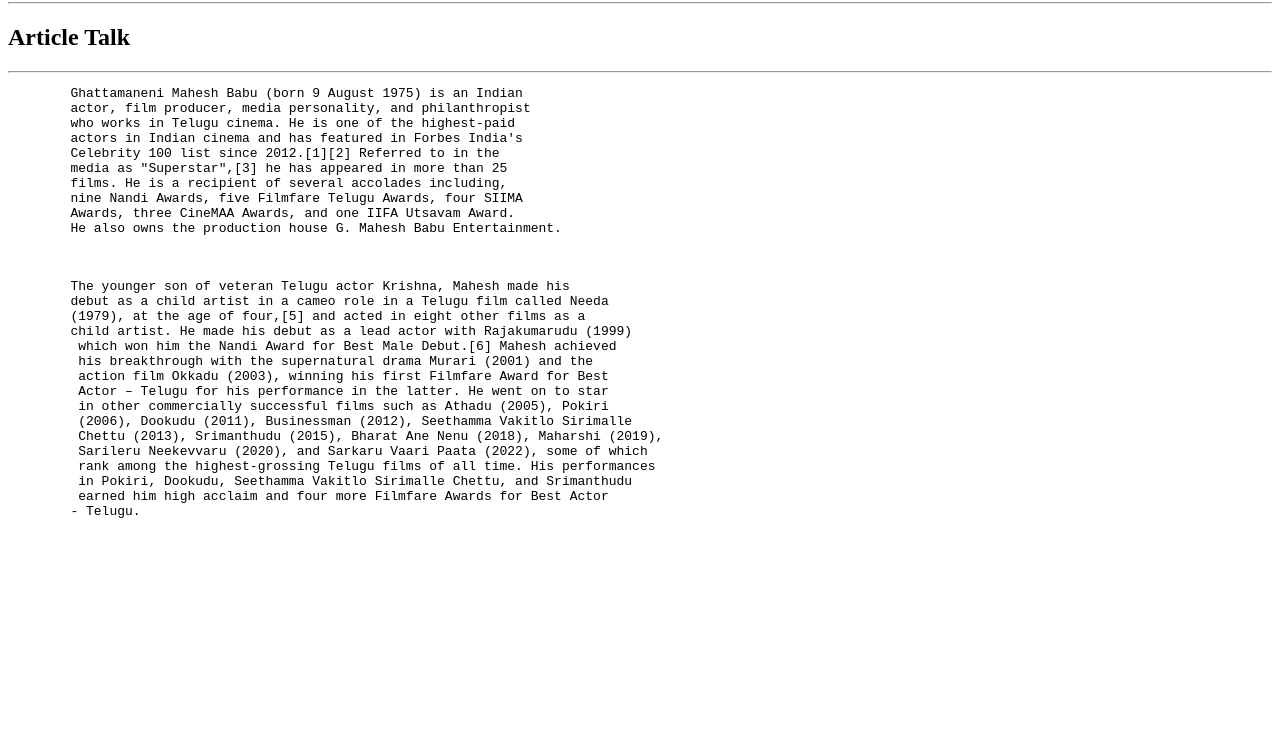
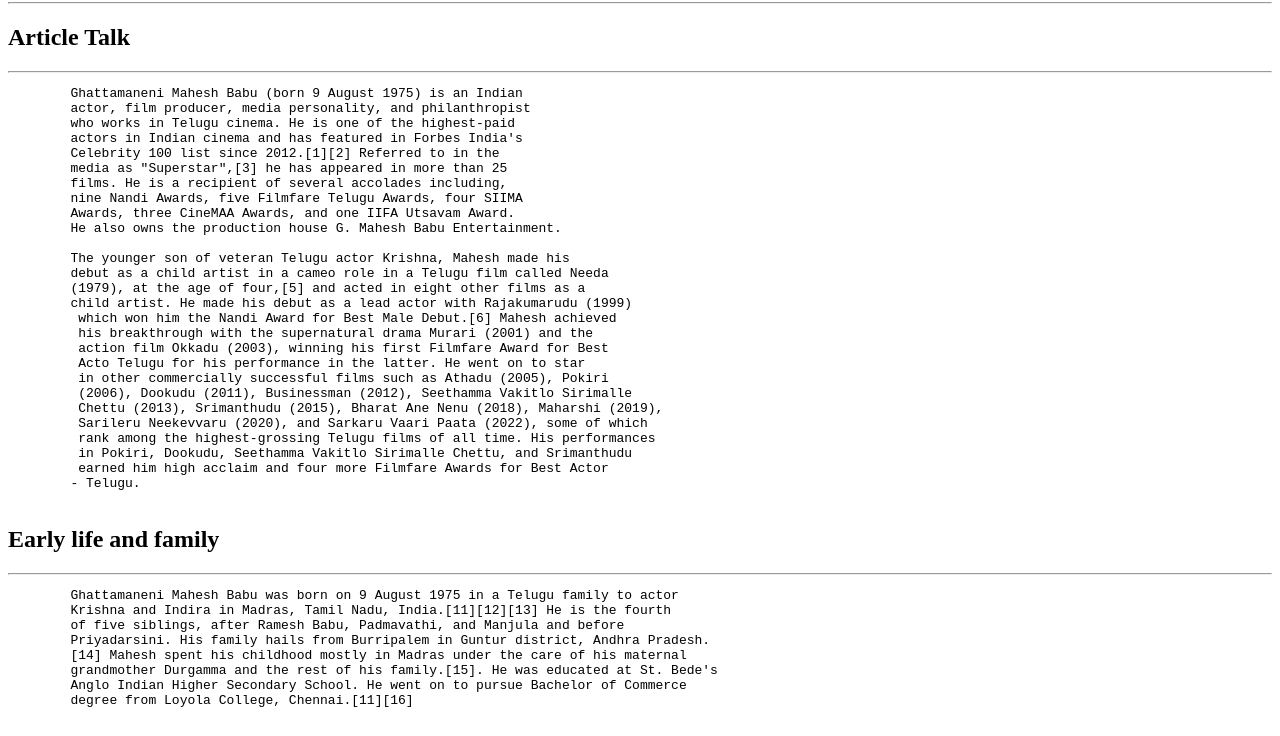
Before and after one commit to saikumar231/FRONTEND, a plain HTML site: page Assignment/index.html in a window 1280 px wide. Shown: the part 78-814 px from the top of the page. Drawn offline with Linux system fonts and the light colour scheme.

Commit message:
Assignment1

```diff
--- a/Assignment/index.html
+++ b/Assignment/index.html
@@ -22,8 +22,6 @@
         Awards, three CineMAA Awards, and one IIFA Utsavam Award.
         He also owns the production house G. Mahesh Babu Entertainment.
 
-    </pre>
-    <pre>
         The younger son of veteran Telugu actor Krishna, Mahesh made his
         debut as a child artist in a cameo role in a Telugu film called Needa
         (1979), at the age of four,[5] and acted in eight other films as a
@@ -31,7 +29,7 @@
          which won him the Nandi Award for Best Male Debut.[6] Mahesh achieved
          his breakthrough with the supernatural drama Murari (2001) and the
          action film Okkadu (2003), winning his first Filmfare Award for Best
-         Actor – Telugu for his performance in the latter. He went on to star
+         Acto Telugu for his performance in the latter. He went on to star
          in other commercially successful films such as Athadu (2005), Pokiri
          (2006), Dookudu (2011), Businessman (2012), Seethamma Vakitlo Sirimalle
          Chettu (2013), Srimanthudu (2015), Bharat Ane Nenu (2018), Maharshi (2019),
@@ -41,5 +39,18 @@
          earned him high acclaim and four more Filmfare Awards for Best Actor
         - Telugu.
     </pre>
+    <h2>Early life and family</h2>
+    <hr>
+    <pre>
+        Ghattamaneni Mahesh Babu was born on 9 August 1975 in a Telugu family to actor
+        Krishna and Indira in Madras, Tamil Nadu, India.[11][12][13] He is the fourth
+        of five siblings, after Ramesh Babu, Padmavathi, and Manjula and before
+        Priyadarsini. His family hails from Burripalem in Guntur district, Andhra Pradesh.
+        [14] Mahesh spent his childhood mostly in Madras under the care of his maternal
+        grandmother Durgamma and the rest of his family.[15]. He was educated at St. Bede's
+        Anglo Indian Higher Secondary School. He went on to pursue Bachelor of Commerce
+        degree from Loyola College, Chennai.[11][16]
+    </pre>
+
 </body>
 </html>
```
